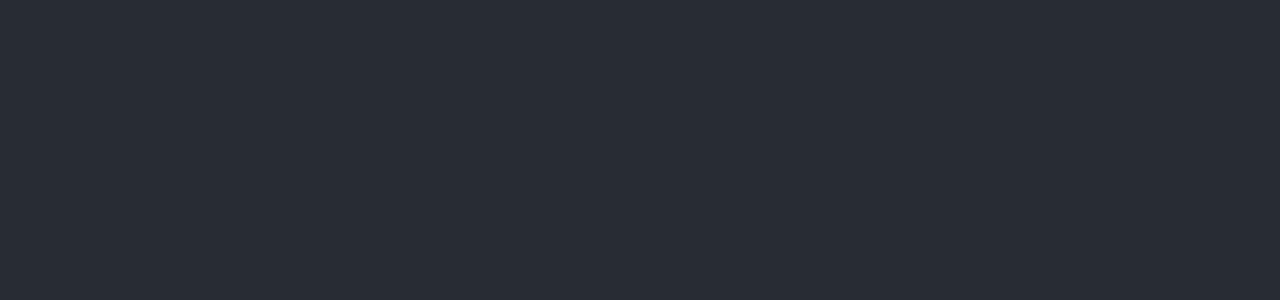
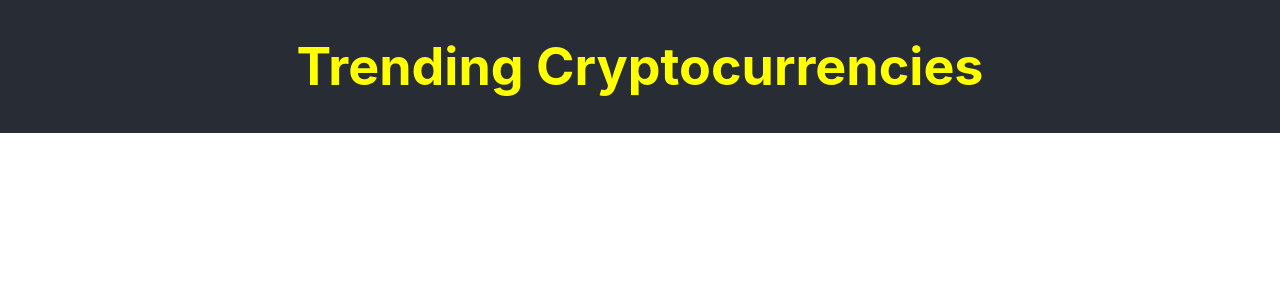
Before and after one commit to menarf23/Crypto-trending, a React (Create React App) app: page / in a window 1280 px wide. Shown: the top 300 px of the page. Built offline with nearby package versions, Linux system fonts and the light colour scheme; a web font is replaced by a local one.

Commit message:
changed file structure

```diff
--- a/src/App.css
+++ b/src/components/App.css
@@ -6,15 +6,11 @@
 
 .App-header {
   background-color: #282c34;
-  min-height: 100vh;
+  min-height: 10vh;
   display: flex;
   flex-direction: column;
   align-items: center;
   justify-content: center;
   font-size: calc(10px + 2vmin);
-  color: white;
+  color: yellow;
 }
-
-.App-link {
-  color: #61dafb;
-}
--- a/src/App.js
+++ b/src/components/App.js
@@ -4,7 +4,7 @@ function App() {
   return (
     <div className="App">
       <header className="App-header">
-
+        <h1>Trending Cryptocurrencies</h1>
       </header>
     </div>
   );
--- a/src/index.js
+++ b/src/index.js
@@ -1,6 +1,6 @@
 import React from 'react';
 import ReactDOM from 'react-dom/client';
-import App from './App';
+import App from './components/App';
 
 const root = ReactDOM.createRoot(document.getElementById('root'));
 root.render(
```
